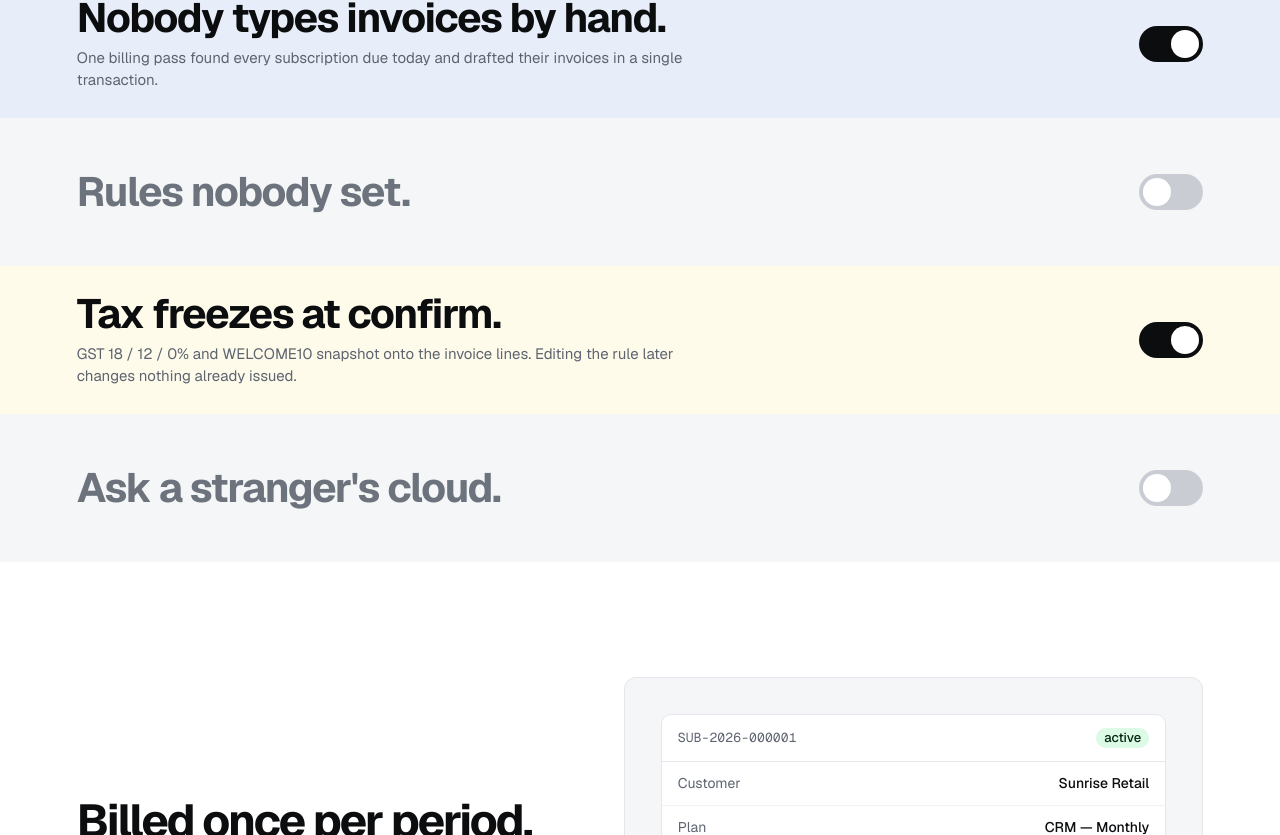
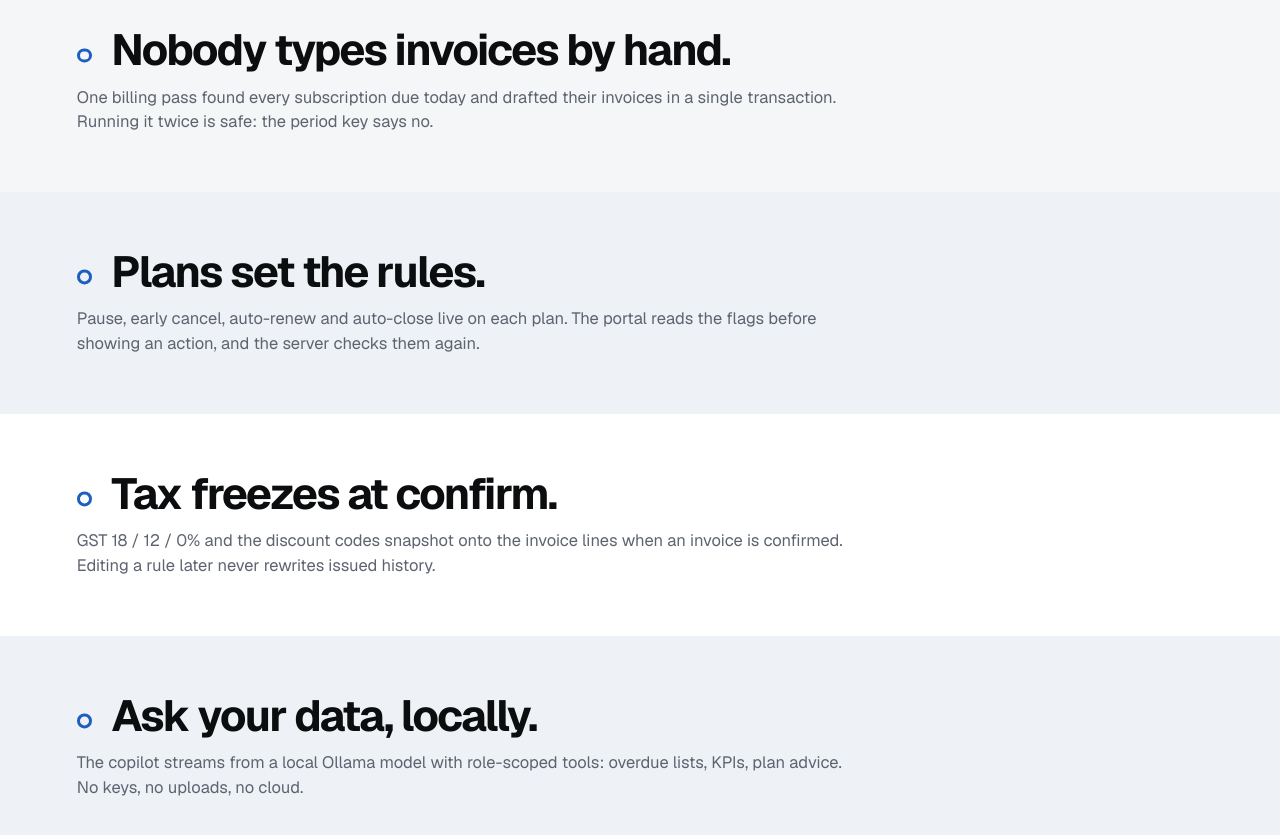
Before and after one commit to sanayvarghese/odoo-virtual-hackathon, a Next.js app in the folder apps/web/: page / in a window 1280 px wide. Shown: the part 1705-2540 px from the top of the page. Built offline with nearby package versions, Linux system fonts and the light colour scheme; no server answers.

Commit message:
fix(web): landing motion honesty — feature statements always readable (no off-state blanks), reveal failsafe after 2.5s, loop bullets as motif

```diff
--- a/apps/web/src/app/landing.css
+++ b/apps/web/src/app/landing.css
@@ -254,47 +254,35 @@ code.lp-mono { background: none; padding: 0; }
 .lp-run-card .num { text-align: right; font-variant-numeric: tabular-nums; }
 .lp-run-foot { margin-top: 14px; font-size: 13px; color: var(--muted); }
 
-/* ---------- feature bands ---------- */
+/* ---------- capability statements ---------- */
 .lp-bands { display: flex; flex-direction: column; }
 .lp-band {
-  min-height: 148px;
-  padding: 26px var(--pad);
+  min-height: 0;
+  padding: clamp(36px, 4.5vw, 64px) var(--pad);
+  background: var(--ground);
+}
+.lp-band:nth-child(2) { background: #eef1f5; }
+.lp-band:nth-child(3) { background: #fff; }
+.lp-band:nth-child(4) { background: #eef1f5; }
+.lp-band-copy h2 {
+  font-size: clamp(28px, 3.4vw, 52px);
+  letter-spacing: -0.04em;
+  line-height: 1.04;
+  color: var(--ink);
   display: flex;
-  align-items: center;
-  justify-content: space-between;
-  gap: 32px;
-  background: var(--ground);
-  transition: background 220ms ease;
+  align-items: baseline;
+  gap: 0.45em;
 }
-.lp-band.is-on { background: var(--hue-tint); }
-.lp-band:nth-child(2).is-on { background: #eaf3ea; }
-.lp-band:nth-child(3).is-on { background: var(--warn-tint); }
-.lp-band-copy h2 { font-size: clamp(26px, 3.2vw, 46px); letter-spacing: -0.035em; line-height: 1.05; color: var(--faint); transition: color 220ms ease; }
-.lp-band.is-on .lp-band-copy h2 { color: var(--ink); }
-.lp-band-copy p { margin-top: 8px; font-size: 15px; color: var(--muted); max-width: 66ch; }
-.lp-band-copy > p { display: none; }
-.lp-band.is-on .lp-band-copy > p { display: block; }
-.lp-switch {
+.lp-band-dot {
   flex: 0 0 auto;
-  width: 64px;
-  height: 36px;
-  border: 0;
-  border-radius: 999px;
-  background: #c9cdd3;
-  padding: 4px;
-  cursor: pointer;
-  transition: background 200ms ease;
+  width: 0.34em;
+  height: 0.34em;
+  border-radius: 50%;
+  border: 0.075em solid var(--hue);
+  display: inline-block;
+  transform: translateY(-0.06em);
 }
-.lp-band.is-on .lp-switch { background: var(--ink); }
-.lp-switch i {
-  display: block;
-  width: 28px;
-  height: 28px;
-  border-radius: 50%;
-  background: #fff;
-  transition: transform 200ms ease;
-}
-.lp-band.is-on .lp-switch i { transform: translateX(28px); }
+.lp-band-copy p { margin-top: 12px; font-size: 16.5px; color: var(--muted); max-width: 72ch; }
 
 /* ---------- lifecycle ---------- */
 .lp-life {
--- a/apps/web/src/app/page.tsx
+++ b/apps/web/src/app/page.tsx
@@ -71,23 +71,19 @@ const STATES = [
 const FEATURES = [
   {
     on: "Nobody types invoices by hand.",
-    off: "Typing invoices by hand, then.",
-    consequence: "One billing pass found every subscription due today and drafted their invoices in a single transaction.",
+    consequence: "One billing pass found every subscription due today and drafted their invoices in a single transaction. Running it twice is safe: the period key says no.",
   },
   {
     on: "Plans set the rules.",
-    off: "Rules nobody set.",
-    consequence: "Pause, early cancel, auto-renew and auto-close live on each plan. The portal reads the flags before showing an action.",
+    consequence: "Pause, early cancel, auto-renew and auto-close live on each plan. The portal reads the flags before showing an action, and the server checks them again.",
   },
   {
     on: "Tax freezes at confirm.",
-    off: "Tax that rewrote itself.",
-    consequence: "GST 18 / 12 / 0% and WELCOME10 snapshot onto the invoice lines. Editing the rule later changes nothing already issued.",
+    consequence: "GST 18 / 12 / 0% and the discount codes snapshot onto the invoice lines when an invoice is confirmed. Editing a rule later never rewrites issued history.",
   },
   {
     on: "Ask your data, locally.",
-    off: "Ask a stranger's cloud.",
-    consequence: "The copilot streams from a local Ollama model with role-scoped tools: overdue lists, KPIs, plan advice. No keys, no uploads.",
+    consequence: "The copilot streams from a local Ollama model with role-scoped tools: overdue lists, KPIs, plan advice. No keys, no uploads, no cloud.",
   },
 ];
 
@@ -159,7 +155,6 @@ const FAQ = [
 
 export default function HomePage() {
   const [runState, setRunState] = useState<"idle" | "running" | "done">("idle");
-  const [features, setFeatures] = useState([true, false, true, false]);
   const [stage, setStage] = useState(3);
   const [selected, setSelected] = useState(0);
 
@@ -174,13 +169,15 @@ export default function HomePage() {
 
   // Reveal-on-scroll: armed only once JS is running (no-JS visitors and the
   // reduced page always see the finished content), transform/opacity only.
+  // A failsafe reveals everything after 2.5s — no state can leave blank space.
   useEffect(() => {
     const root = document.querySelector(".lp");
     if (!root) return;
     root.classList.add("lp-armed");
     const els = Array.from(root.querySelectorAll(".lp-reveal"));
+    const revealAll = () => els.forEach((el) => el.classList.add("is-inview"));
     if (!("IntersectionObserver" in window)) {
-      els.forEach((el) => el.classList.add("is-inview"));
+      revealAll();
       return;
     }
     const io = new IntersectionObserver(
@@ -195,7 +192,11 @@ export default function HomePage() {
       { threshold: 0.1 },
     );
     els.forEach((el) => io.observe(el));
-    return () => io.disconnect();
+    const failsafe = setTimeout(revealAll, 2500);
+    return () => {
+      io.disconnect();
+      clearTimeout(failsafe);
+    };
   }, []);
 
   // The signature move: the hero loop turns as you scroll (independent
@@ -322,22 +323,17 @@ export default function HomePage() {
         </div>
       </section>
 
-      {/* ------------------------------------------ features: switches */}
+      {/* ------------------------------------------ features: statements */}
       <section className="lp-bands" aria-label="What Brightloop does">
         {FEATURES.map((f, i) => (
-          <div key={f.on} className={`lp-band lp-reveal${features[i] ? " is-on" : ""}`}>
+          <div key={f.on} className={`lp-band lp-band-${i % 2}`}>
             <div className="lp-band-copy">
-              <h2>{features[i] ? f.on : f.off}</h2>
+              <h2>
+                <i className="lp-band-dot" aria-hidden />
+                {f.on}
+              </h2>
               <p>{f.consequence}</p>
             </div>
-            <button
-              className="lp-switch"
-              onClick={() => setFeatures((old) => old.map((v, j) => (j === i ? !v : v)))}
-              aria-pressed={features[i]}
-              aria-label={`Toggle: ${f.on}`}
-            >
-              <i />
-            </button>
           </div>
         ))}
       </section>
```
